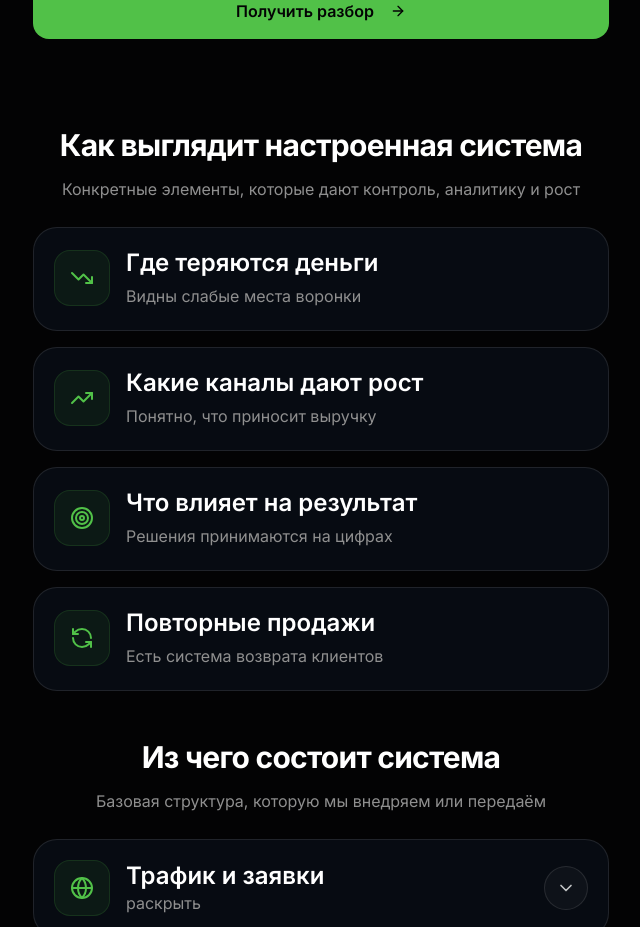
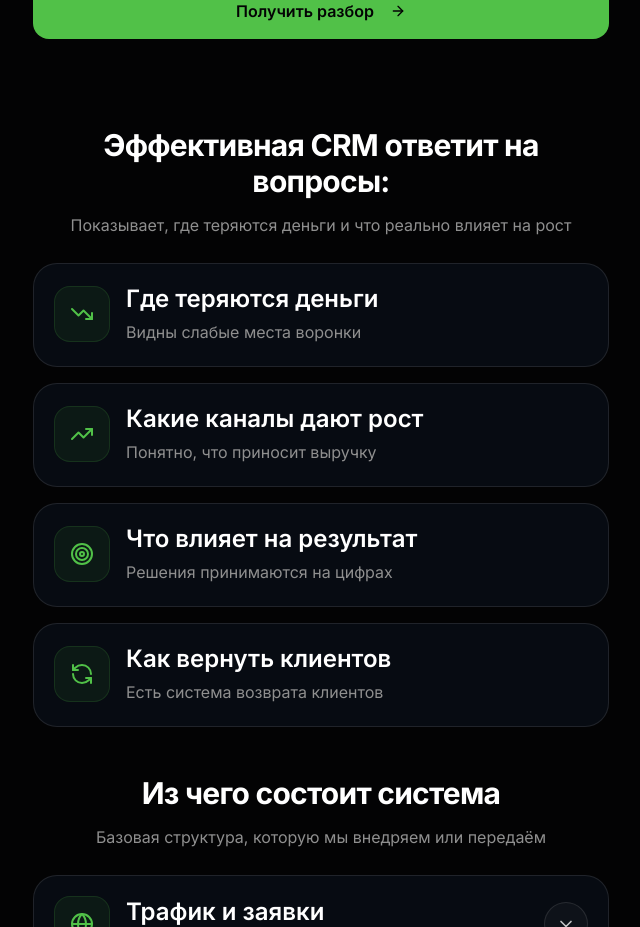
Before and after one commit to proskresult/bkmz-miniapp, a Next.js app: page / in a window 1280 px wide. Shown: the part 922-1849 px from the top of the page, without its empty margins (319-959 px from the left). Built offline with nearby package versions, Linux system fonts and the light colour scheme.

Commit message:
Update system-results.tsx

```diff
--- a/components/landing/system-results.tsx
+++ b/components/landing/system-results.tsx
@@ -118,7 +118,7 @@ const topLevelItems = [
     icon: Target,
   },
   {
-    title: "Повторные продажи",
+    title: "Как вернуть клиентов",
     text: "Есть система возврата клиентов",
     icon: RefreshCcw,
   },
@@ -132,11 +132,11 @@ export function SystemResults() {
       <div className="mx-auto max-w-xl">
         <div className="mb-6 text-center">
           <h2 className="text-3xl font-bold tracking-tight text-white">
-            Как выглядит настроенная система
+            Эффективная CRM ответит на вопросы:
           </h2>
 
           <p className="mt-3 text-base leading-7 text-muted-foreground">
-            Конкретные элементы, которые дают контроль, аналитику и рост
+            Показывает, где теряются деньги и что реально влияет на рост
           </p>
         </div>
 
```
